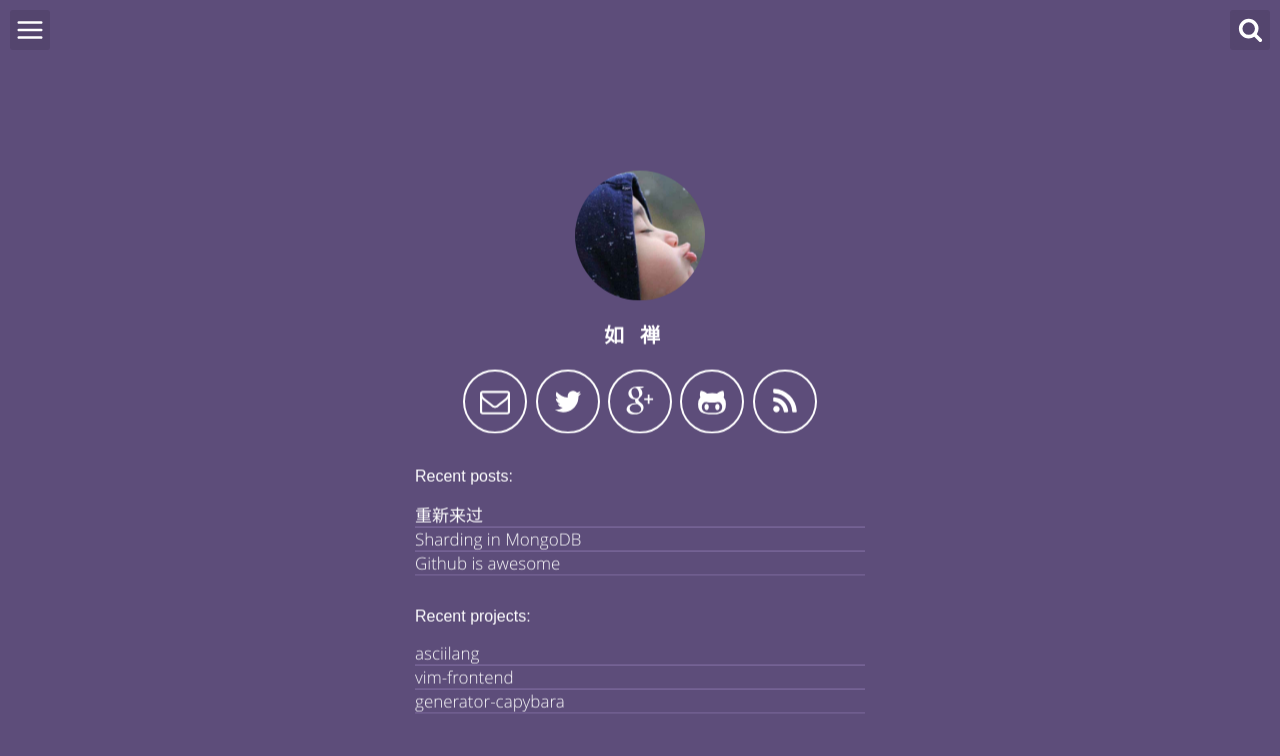
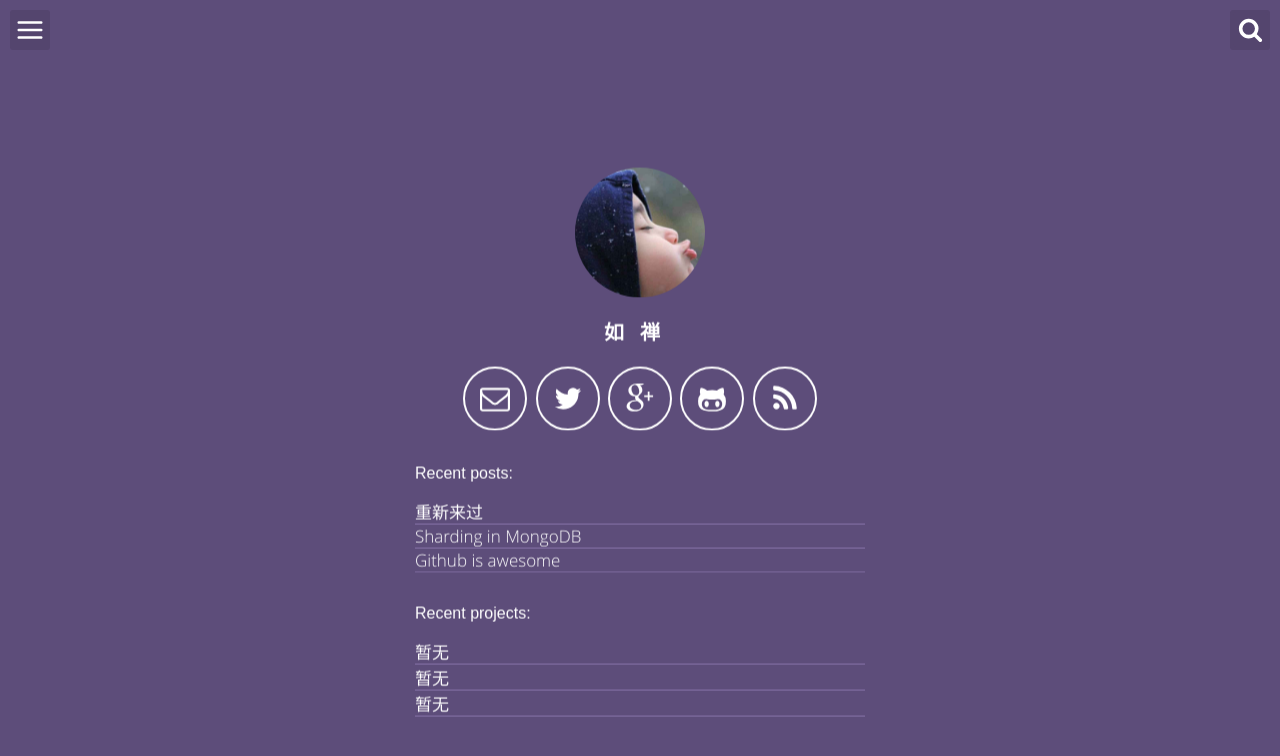
Before and after one commit to RuChanYa/RuChanYa.github.io, a Jekyll site: the page built from index.html, in a window 1280 px wide. Shown: the top 756 px of the page. Built offline with Jekyll 4.4.1, drawn with Linux system fonts in a browser that asks for light colours; some of the changed text lies outside the part shown.

Commit message:
feat(config.yml):info

```diff
--- a/_config.yml
+++ b/_config.yml
@@ -1,14 +1,14 @@
 # Site settings
 title: 如禅的博客
-description: "如禅的成长博客 ..."
+description: "如禅的技术成长博客 ..."
 baseurl: "" # for test: remove string '/space-jekyll-templa' to ''
-url: "http://victorvoid.github.io/space-jekyll-template/" # for test: remove string 'http://victorvoid.github.io' to '' but in production: 'https://yourusername.githu.io'
+url: "https://ruchanya.github.io/" # for test: remove string 'http://victorvoid.github.io' to '' but in production: 'https://yourusername.githu.io'
 # User settings
 username: 如禅
 user_title: Lorem Ipsum - FrontEnd
 email: 1351187492@qq.com
 twitter_username: loremipsum
-github_username:  loremipsum
+github_username:  ruchanya
 gplus_username:  loremipsum
 disqus_username: loremipsum
 
@@ -27,23 +27,23 @@ compress_html:
 
 # Links to include in menu navigation
 links:
-  - title: home
+  - title: 首页
     url: /
   - title: my posts
     url: /posts
   - title: series
     url: /series
-  - title: tags
+  - title: 标签
     url: /tags
-  - title: about me
+  - title: 关于我
     url: /about
 # projects in header index
 projects:
-  - name: asciilang
-    url: https://github.com/victorvoid/asciilang
-  - name: vim-frontend
-    url: https://github.com/victorvoid/vim-frontend
-  - name: generator-capybara
-    url: https://github.com/victorvoid/generator-capybara
+  - name: 暂无
+    url:
+  - name: 暂无
+    url:
+  - name: 暂无
+    url:
 # exclude my node related stuff
 exclude: ['package.json', 'src', 'node_modules']
```
